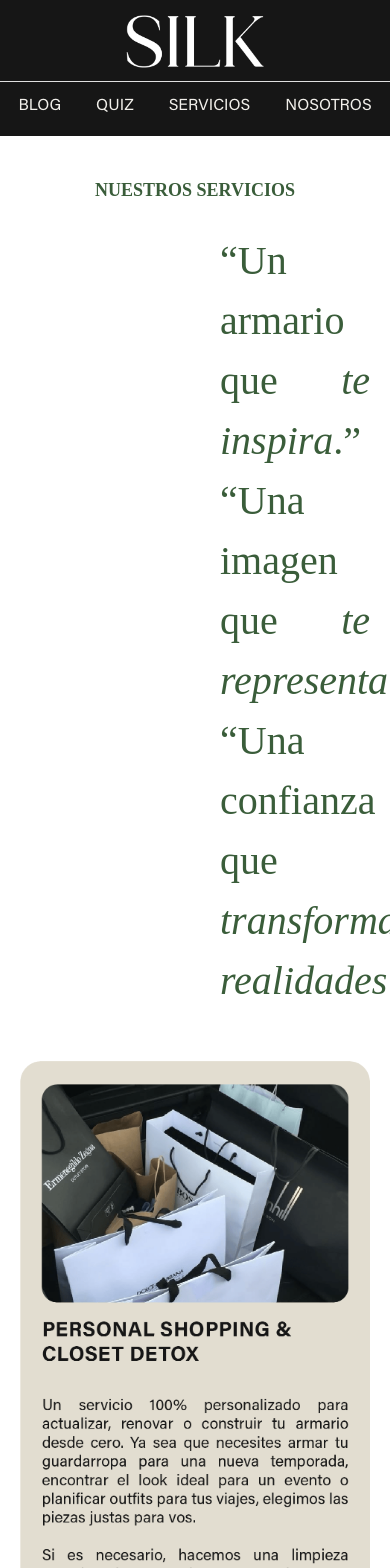
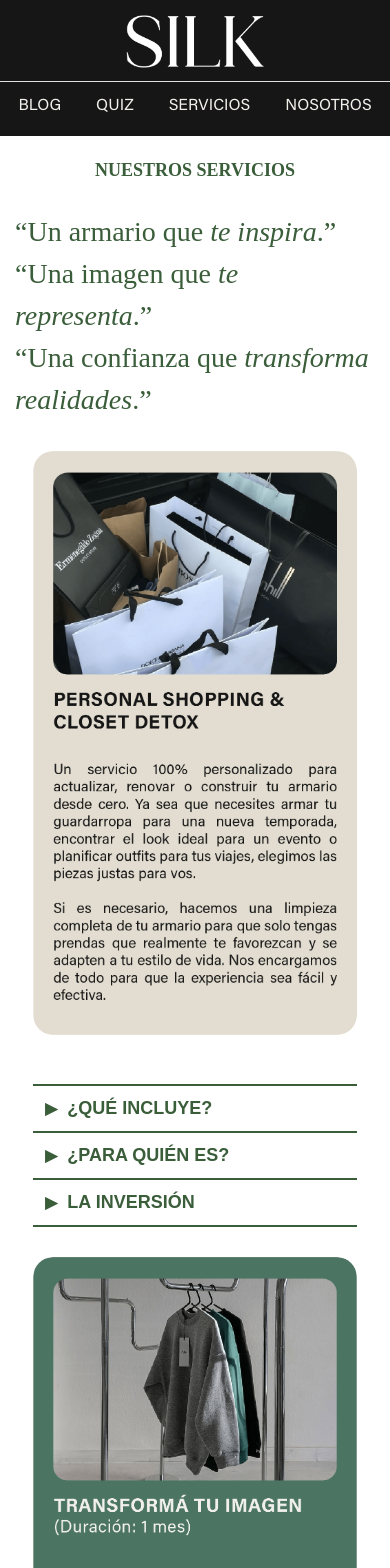
Before and after one commit to LuchoAlbani/silk, a React (Vite) app: page /servicios in a window 390 px wide. Shown: the top 1568 px of the page. Built offline with nearby package versions, Linux system fonts and the light colour scheme; no server answers.

Commit message:
arreglos hechos

```diff
--- a/src/components/Blog/Blog.module.css
+++ b/src/components/Blog/Blog.module.css
@@ -30,8 +30,16 @@
 .carouselButton {
   background: none;
   border: none;
-  font-size: 50px;
+  font-size: 40px; /* Tamaño similar a "Servicios" */
+  border-radius: 20px;
   cursor: pointer;
+  color: #3A5D3A; /* Color similar */
+  transition: transform 0.2s ease, opacity 0.2s ease;
+}
+
+.carouselButton:hover {
+  transform: scale(1.2); /* Efecto de agrandamiento */
+  opacity: 1;
 }
 
 .blogItem {
--- a/src/components/Blog/Blog.tsx
+++ b/src/components/Blog/Blog.tsx
@@ -55,9 +55,9 @@ const Blog: React.FC = () => {
         Lo <em>último</em> de nuestro blog
       </h2>
       <div className={styles.blogCarousel} aria-live="polite">
-        <button className={styles.carouselButton} onClick={prevSlide} aria-label="Ver anteriores">
-          &lt;
-        </button>
+      <button className={styles.carouselButton} onClick={prevSlide} aria-label="Ver anteriores">
+  ◀
+</button>
 
         {blogs.slice(currentIndex, currentIndex + itemsPerPage).map((blog) => (
           <Link key={blog.id} to={`/bloggers/${blog.id}`} className={styles.blogLink}>
@@ -70,9 +70,9 @@ const Blog: React.FC = () => {
           </Link>
         ))}
 
-        <button className={styles.carouselButton} onClick={nextSlide} aria-label="Ver siguientes">
-          &gt;
-        </button>
+<button className={styles.carouselButton} onClick={nextSlide} aria-label="Ver siguientes">
+  ▶
+</button>
       </div>
     </div>
   );
--- a/src/components/Servicios/Servicios.module.css
+++ b/src/components/Servicios/Servicios.module.css
@@ -181,7 +181,7 @@
   display: flex;
   justify-content: space-between; /* Cambiado a mejorar las proporciones */
   gap: 60px; /* Aumenta el espacio entre columnas */
-  max-width: 1000px; /* Aumenta el tamaño máximo */
+  max-width: 1200px; /* Aumenta el tamaño máximo */
   margin: 0 auto;
   margin-bottom: 100px;
 }
@@ -196,18 +196,20 @@
 
 /* Estilo de cada pregunta */
 .pregunta {
-  background: #e3ddd1;
+  background: #e3ddd1; /* Color de fondo */
   border-radius: 6px;
   overflow: hidden;
-  width: 100%;
+  width: 100%; /* Mantén el ancho total */
+  max-width: 800px; /* Ajusta según el tamaño deseado */
   box-shadow: 0px 4px 6px rgba(0, 0, 0, 0.1); /* Sombra sutil */
+  margin: 0 auto; /* Centrar la barra dentro del contenedor */
 }
 
 .preguntaTitulo {
   width: 100%;
   background: none;
   border: none;
-  padding: 12px 18px;
+  padding: 10px 18px;
   font-size: 18px;
   text-align: left; /* Texto alineado a la izquierda */
   color: #3d2b1f;
@@ -251,8 +253,6 @@
   font-size: 16px;
   color: #3A2E1F;
   text-align: justify;
-  background: #F4EFEA;
-  border-left: 4px solid #E3D8C9;
 
   /* Ocultar inicialmente */
   max-height: 0;
@@ -281,3 +281,64 @@
     transform: translateY(0);
   }
 }
+
+@media (max-width: 768px) {
+  .container {
+    padding: 30px 15px; /* Reduce padding en móvil */
+    text-align: center;
+  }
+
+  .heading {
+    font-size: 28px; /* Reduce el tamaño del título */
+    text-align: left; /* Centrar el título */
+    margin-left: 0;
+    max-width: 100%; /* Ocupa todo el ancho */
+    margin-bottom: 30px;
+  }
+
+  .grid {
+    flex-direction: column; /* Apilar en columna */
+    align-items: center;
+    gap: 30px; /* Reduce espacio entre tarjetas */
+  }
+
+  .card {
+    max-width: 90%; /* Ocupar más espacio en móviles */
+    text-align: center;
+
+  }
+
+  .image {
+    border-radius: 20px; /* Ajusta bordes */
+  }
+
+  .button {
+    margin-top: 50px; /* Reduce espaciado */
+    padding: 14px 28px; /* Ajuste tamaño */
+    font-size: 16px; /* Reduce fuente */
+  }
+
+  .faq h3 {
+    font-size: 32px; /* Reduce tamaño de FAQ */
+    margin-bottom: 30px;
+  }
+
+  .preguntasContainer {
+    flex-direction: column; /* Apilar preguntas en columna */
+    gap: 20px; /* Espacio más reducido */
+  }
+
+  .columna {
+    width: 100%; /* Ocupa todo el ancho */
+  }
+
+  .preguntaTitulo {
+    font-size: 16px; /* Ajusta tamaño del título de preguntas */
+    padding: 10px 14px;
+  }
+
+  .preguntaRespuesta {
+    font-size: 14px;
+    padding: 15px;
+  }
+}
--- a/src/components/Servicios/Servicios.tsx
+++ b/src/components/Servicios/Servicios.tsx
@@ -128,19 +128,19 @@ const preguntasFrecuentes = [
   },
   {
     id: 6,
-    pregunta: "¿CUÁNTO PRESUPUESTO NECESITO PARA ROPA?",
+    pregunta: "¿VAN A PERSONALIZAR TODO SEGÚN MI TIPO DE CUERPO Y PREFERENCIAS?",
     respuesta:
-      "El plan se adapta completamente a tu presupuesto. Seleccionamos marcas y prendas en función de lo que podés invertir, siempre priorizando materiales de calidad. Si el presupuesto es más ajustado, podemos enfocarnos en menos looks o planificar qué piezas comprar primero. Nuestro objetivo es armar un guardarropa atemporal, con prendas que podés incorporar en cualquier momento.",
+      "¡Por supuesto! Todo el servicio está diseñado para vos. Cada recomendación se adapta a tu tipo de cuerpo, estilo de vida y gustos personales. Nada es impuesto, vos tenés la última palabra en cada elección.",
   },
   {
     id: 7,
-    pregunta: "¿TRABAJAN SOLO EN CABA?",
+    pregunta: "¿CUÁNTO PRESUPUESTO NECESITO PARA ROPA?",
     respuesta:
       "Ofrecemos asesoramiento para clientes de cualquier parte de Argentina y del exterior. Trabajamos de manera virtual mediante encuentros por Zoom o presencialmente a domicilio (viáticos no incluidos).",
   },
   {
     id: 8,
-    pregunta: "¿VAN A PERSONALIZAR TODO SEGÚN MI TIPO DE CUERPO Y PREFERENCIAS?",
+    pregunta: "¿TRABAJAN SOLO EN CABA?",
     respuesta:
       "¡Por supuesto! Todo el servicio está diseñado para vos. Cada recomendación se adapta a tu tipo de cuerpo, estilo de vida y gustos personales. Nada es impuesto, vos tenés la última palabra en cada elección.",
   },
```
